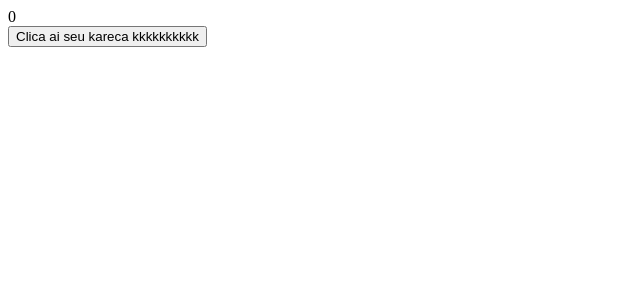
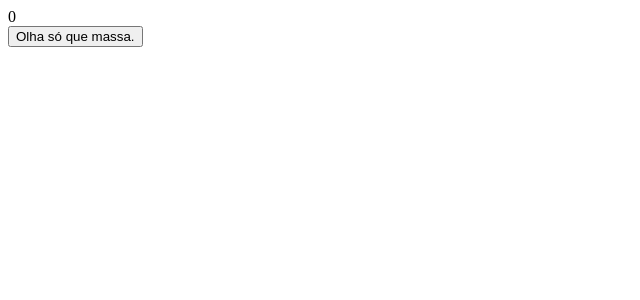
Before and after one commit to higorlima2008/tabnews-clone-project, a Next.js app: page / in a window 1280 px wide. Shown: the top 300 px of the page, without its empty margins (0-640 px from the left). Built offline with nearby package versions, Linux system fonts and the light colour scheme.

Commit message:
Olha só que massa

```diff
--- a/pages/index.js
+++ b/pages/index.js
@@ -10,7 +10,7 @@ function Count (){
     return(
         <div>
             <div>{contador}</div>
-            <button onClick={Click}>Clica ai seu kareca kkkkkkkkkk</button>
+            <button onClick={Click}>Olha só que massa.</button>
         </div>
     )
 }
```
